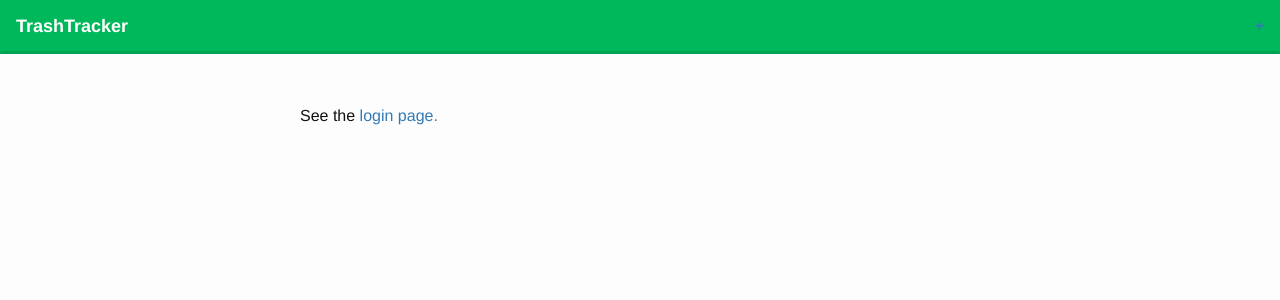
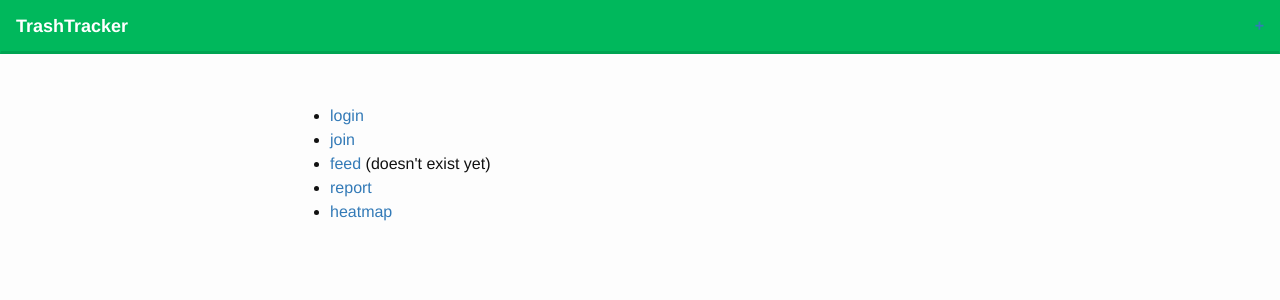
Before and after one commit to kocsenc/FoodTracker, a Jekyll site: the page built from index.html, in a window 1280 px wide. Shown: the top 300 px of the page. Built offline with Jekyll 4.4.1, drawn with Linux system fonts in a browser that asks for light colours; nearby versions of some CDN libraries.

Commit message:
Super basic list of links.

```diff
--- a/index.html
+++ b/index.html
@@ -2,4 +2,20 @@
 title: Welcome!
 ---
 
-See the <a href="/login">login page.</a>
+<ul>
+    <li>
+        <a href="/login">login</a>
+    </li>
+    <li>
+        <a href="/join">join</a>
+    </li>
+    <li>
+        <a href="/feed">feed</a> (doesn't exist yet)
+    </li>
+    <li>
+        <a href="/report">report</a>
+    </li>
+    <li>
+        <a href="/heatmap">heatmap</a>
+    </li>
+</ul>
```
